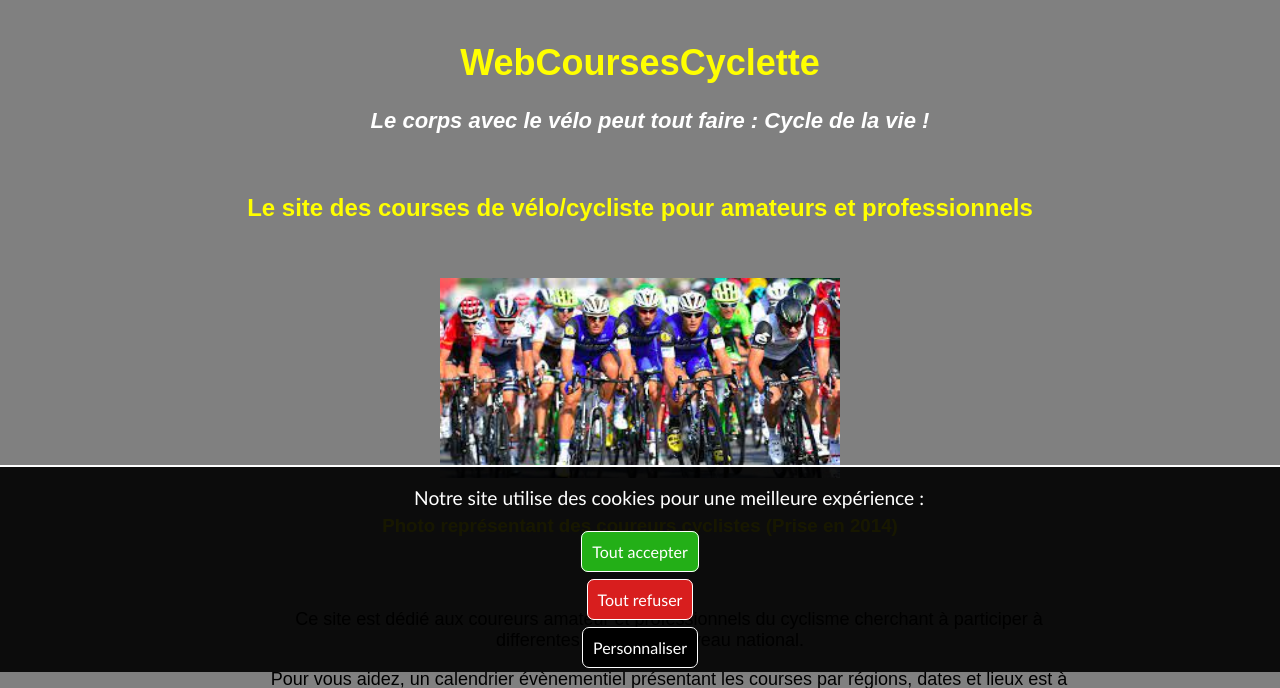
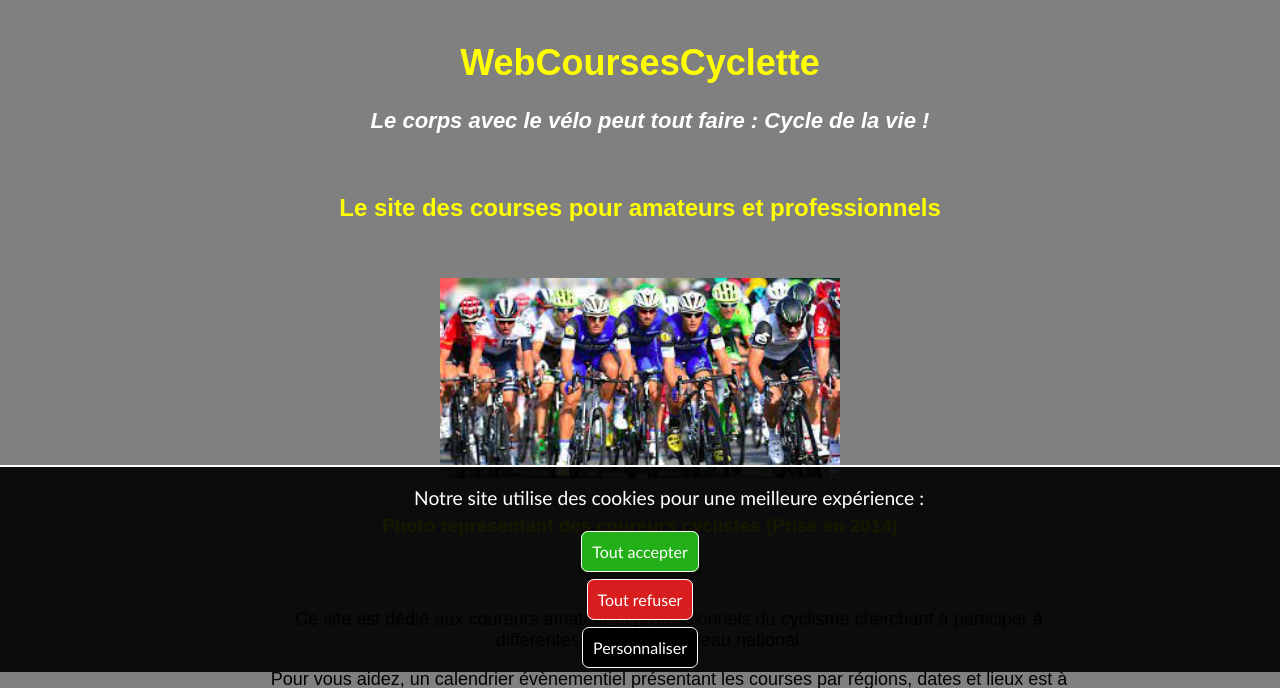
Before and after one commit to Clement945/Projet-Webcourses, a PHP site: page /index.php in a window 1280 px wide. Shown: the part 128-816 px from the top of the page. Run offline with PHP 8.4, Linux system fonts and the light colour scheme.

Commit message:
three commit

```diff
--- a/index1.php
+++ b/index1.php
@@ -20,7 +20,7 @@
 
 
 <br/>
-    <h2 id="b">Le site des courses de vélo/cycliste pour amateurs et professionnels</h2>
+    <h2 id="b">Le site des courses pour amateurs et professionnels</h2>
 
     <br/>
 
```
